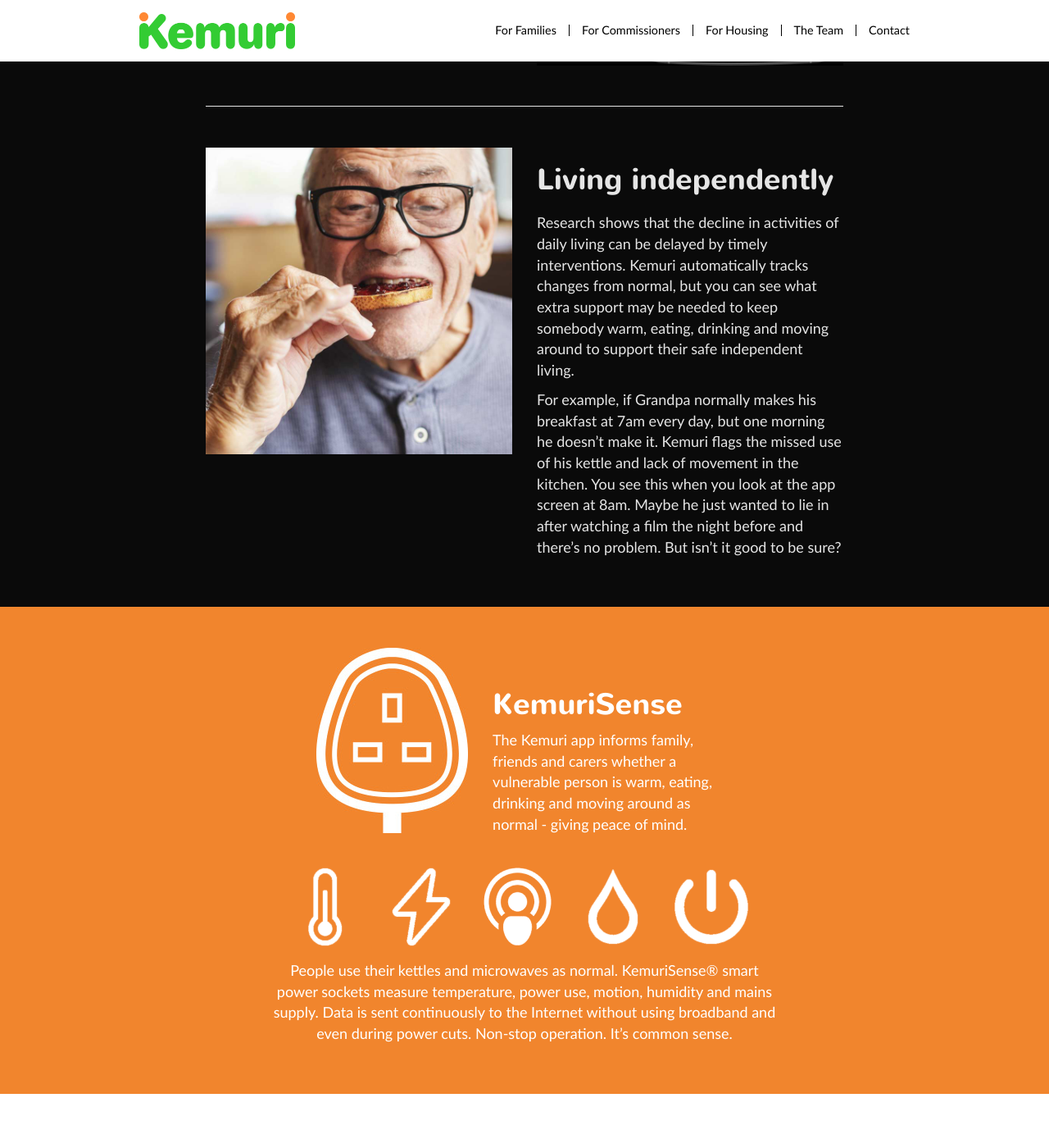
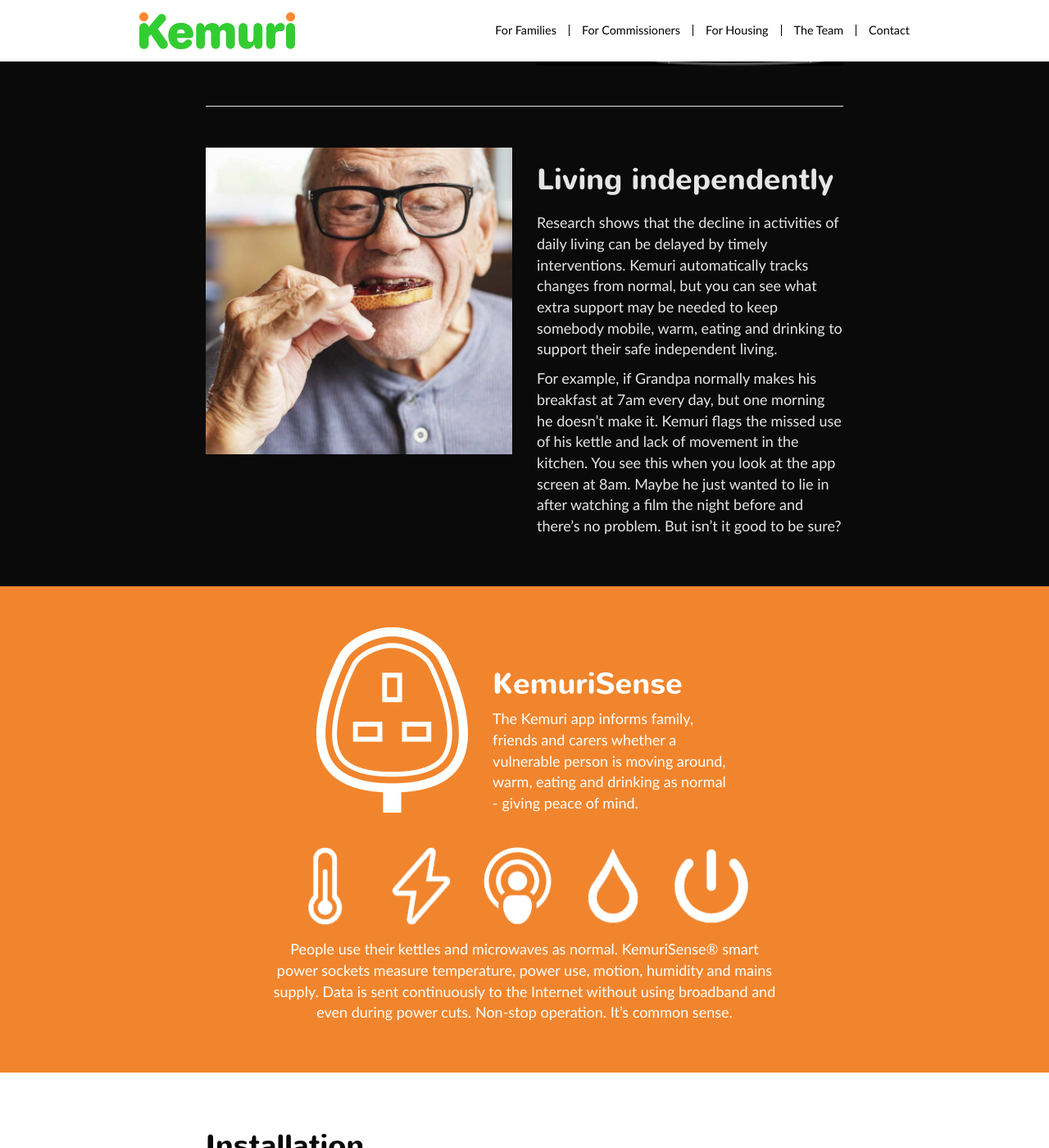
Before and after one commit to intelligentlilli/kemurisense.github.io, a Jekyll site: the page built from telecare-for-family.html, in a window 1280 px wide and 1400 px high, scrolled down 1451 px. Shown: the whole window at 82% size. Built offline with Jekyll 4.4.1, drawn with Linux system fonts in a browser that asks for light colours; nearby versions of some CDN libraries; library files that are not in the unit come from our copies; some of the changed text lies outside the part shown.

Commit message:
Moving should be the priority in the text

```diff
--- a/telecare-for-dementia-and-independent-living.html
+++ b/telecare-for-dementia-and-independent-living.html
@@ -111,7 +111,7 @@
           </div>
           <div class="col-sm-6 col-xs-9">
             <h1>KemuriSense</h1>
-            Kemuri informs family friends and carers whether a vulnerable person is  warm, eating, drinking and moving around as normal – to get peace of mind.
+            Kemuri informs family friends and carers whether a vulnerable person is moving around, warm, eating and drinking as normal – to get peace of mind.
           </div>
           <div class="col-md-12 text-center">
             <p>&nbsp;</p>
--- a/telecare-for-family.html
+++ b/telecare-for-family.html
@@ -32,7 +32,7 @@
           </div>
           <div class="col-md-6">
             <h2>The Issue</h2>
-            <p>It’s a fact of life that people decline in their old age and that accidents and illness may go undetected for days, or even weeks.  You want to know that your loved ones are safe, healthy and active every day.  Are they keeping warm, eating, drinking and moving around as normal?</p>
+            <p>It’s a fact of life that people decline in their old age and that accidents and illness may go undetected for days, or even weeks.  You want to know that your loved ones are safe, healthy and active every day.  Are they moving around, keeping warm, eating and drinking as normal?</p>
             <p>Perhaps they are proud, and don’t realise the increasing risks of falls, stroke and diabetic coma.  They don’t wear their pendant alarms.  Perhaps they are forgetting things - but they resent being reminded by frequent, unwelcome and intrusive phone calls.
             <p>With families now widely dispersed, they can’t make daily visits to check  on wellbeing and take immediate action in emergencies. </p>
           </div>
@@ -75,7 +75,7 @@
           </div>
           <div class="col-md-6">
             <h2>Living independently</h2>
-            <p>Research shows that the decline in activities of daily living can be delayed by timely interventions.  Kemuri automatically tracks changes from normal, but you can see what extra support may be needed to keep somebody warm, eating, drinking and moving around to support their safe independent living.</p>
+            <p>Research shows that the decline in activities of daily living can be delayed by timely interventions.  Kemuri automatically tracks changes from normal, but you can see what extra support may be needed to keep somebody mobile, warm, eating and drinking to support their safe independent living.</p>
             <p>For example, if Grandpa normally makes his breakfast at 7am every day, but one morning he doesn’t make it.  Kemuri flags the missed use of his kettle and lack of movement in the kitchen.  You see this when you look at the app screen at 8am.  Maybe he just wanted to lie in after watching a film the night before and there’s no problem.  But isn’t it good to be sure?</p>
           </div>
         </div>
@@ -94,7 +94,7 @@
           </div>
           <div class="col-sm-6 col-xs-9">
             <h1>KemuriSense</h1>
-            The Kemuri app informs family, friends and carers whether a vulnerable person is warm, eating, drinking and moving around as normal - giving peace of mind.
+            The Kemuri app informs family, friends and carers whether a vulnerable person is moving around, warm, eating and drinking as normal - giving peace of mind.
           </div>
           <div class="col-md-12 text-center">
             <p>&nbsp;</p>
--- a/telecare-for-sheltered-housing.html
+++ b/telecare-for-sheltered-housing.html
@@ -102,7 +102,7 @@
           </div>
           <div class="col-sm-6 col-xs-9">
             <h1>KemuriSense</h1>
-            Kemuri informs family friends and carers whether a vulnerable person is  warm, eating, drinking and moving around as normal – to get peace of mind.
+            Kemuri informs family friends and carers whether a vulnerable person is moving around, warm, eating and drinking as normal – to get peace of mind.
           </div>
           <div class="col-md-12 text-center">
             <p>&nbsp;</p>
```
